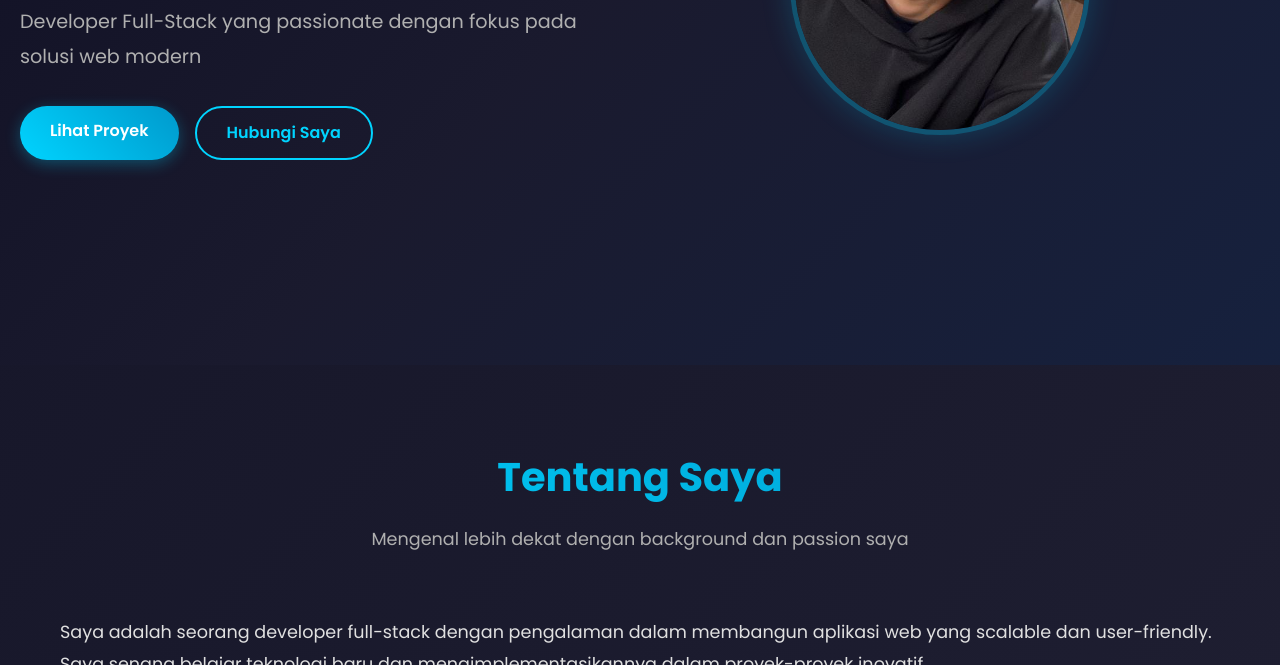
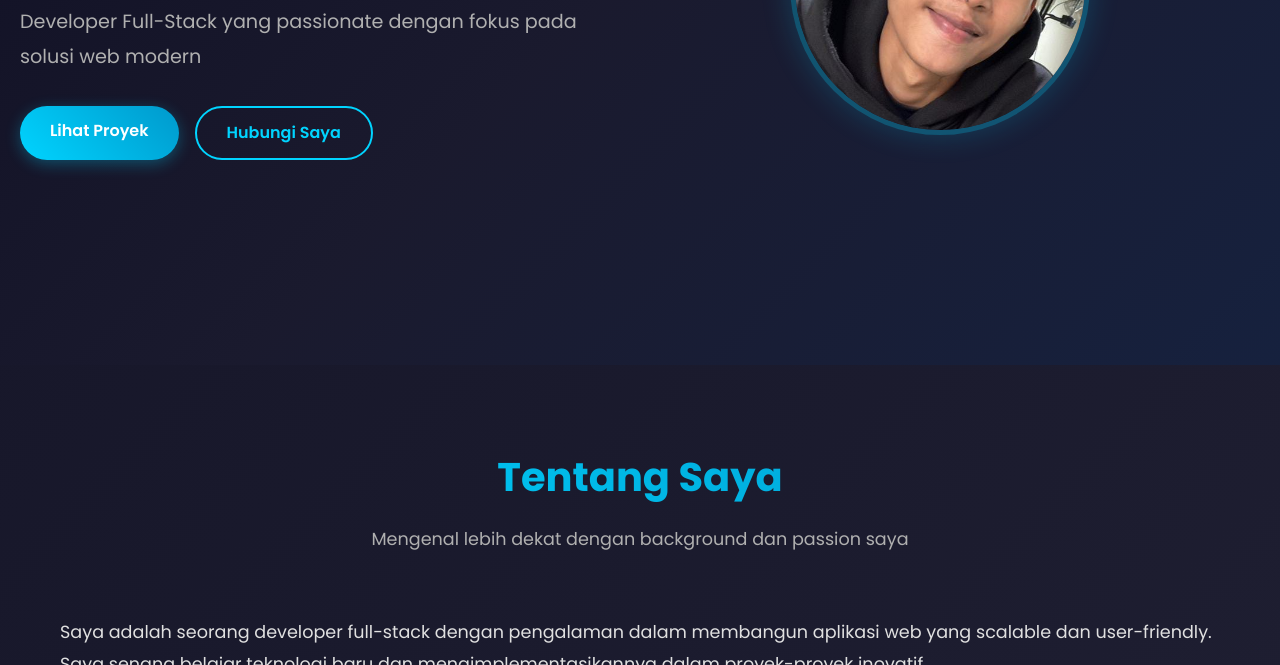
Before and after one commit to ranggaaditia2807/portofolio, a plain HTML site: page index.html in a window 1280 px wide. Shown: the part 435-1100 px from the top of the page. Drawn offline with nearby package versions, Linux system fonts and the light colour scheme.

```diff
--- a/css/style.css
+++ b/css/style.css
@@ -206,7 +206,7 @@
 
 .profile-image img {
     width: 100%;
-    height: 100%;
+    height: 160%;
     object-fit: cover;
 }
 
```
